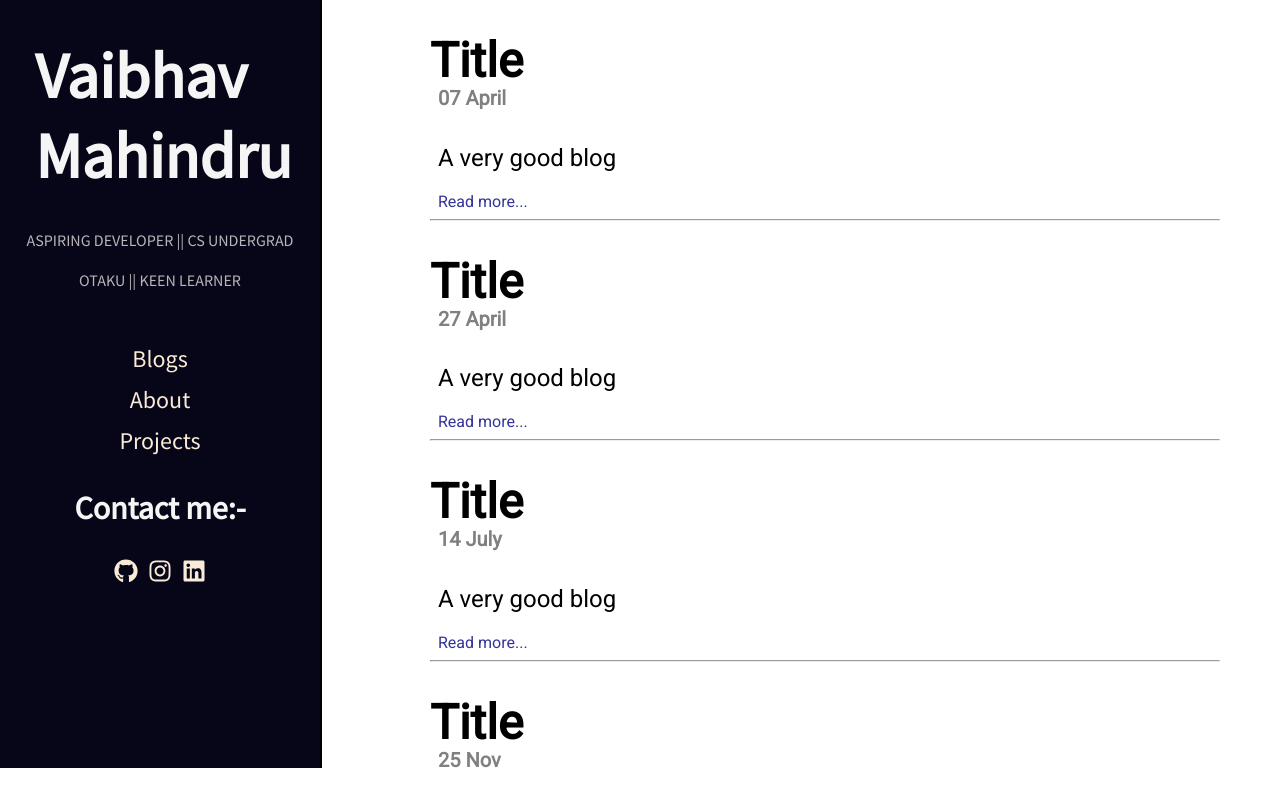
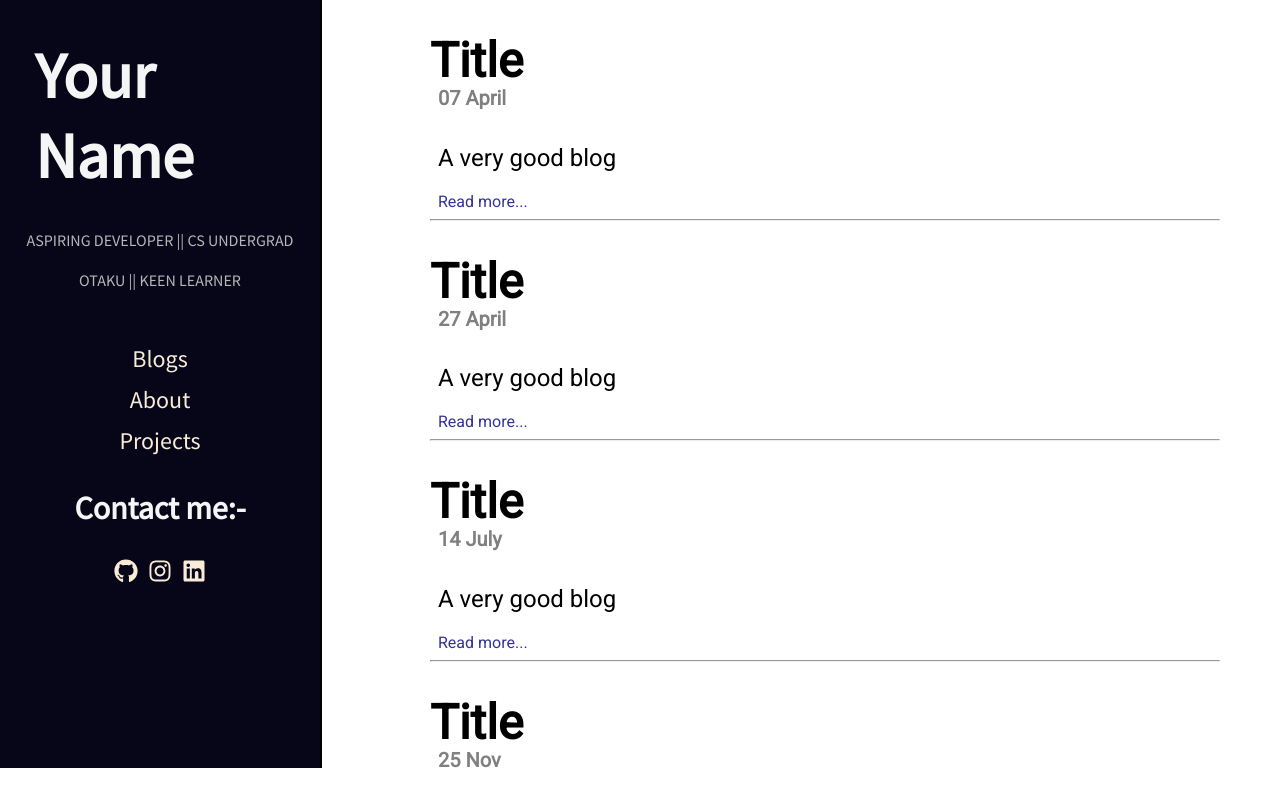
Before and after one commit to vaibhavmahindru/blog-template, a React (Create React App) app: page / in a window 1280 px wide. Shown: the top 800 px of the page. Built offline with nearby package versions, Linux system fonts and the light colour scheme.

Commit message:
template complete

```diff
--- a/package.json
+++ b/package.json
@@ -6,6 +6,7 @@
     "@testing-library/jest-dom": "^4.2.4",
     "@testing-library/react": "^9.5.0",
     "@testing-library/user-event": "^7.2.1",
+    "gh-pages": "^3.1.0",
     "react": "^16.13.1",
     "react-dom": "^16.13.1",
     "react-icons": "^3.10.0",
--- a/src/components/Sidebar.js
+++ b/src/components/Sidebar.js
@@ -6,7 +6,7 @@ class Sidebar extends Component {
   render() {
     return (
       <div className="sidebar">
-        <h1>Vaibhav Mahindru</h1>
+        <h1>Your Name</h1>
         <p>
           aspiring developer || cs undergrad <br />
           <br /> otaku || keen learner
```
Also changed, not shown: 1 other file (tests, documents, lock files or other folders).
